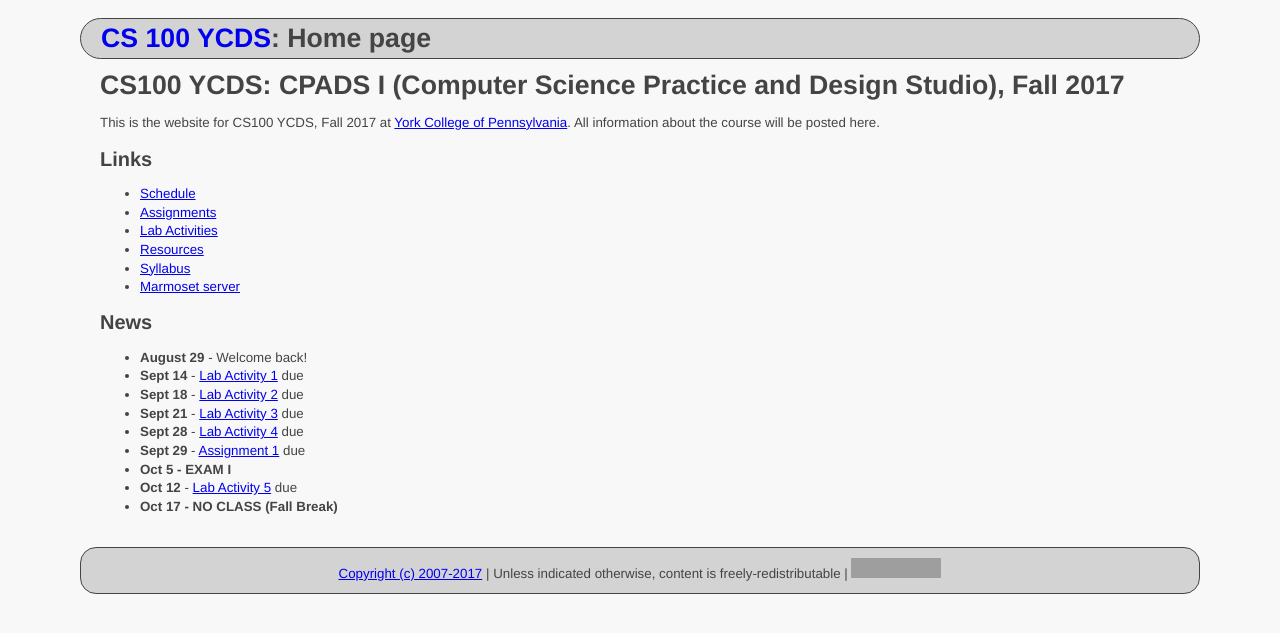
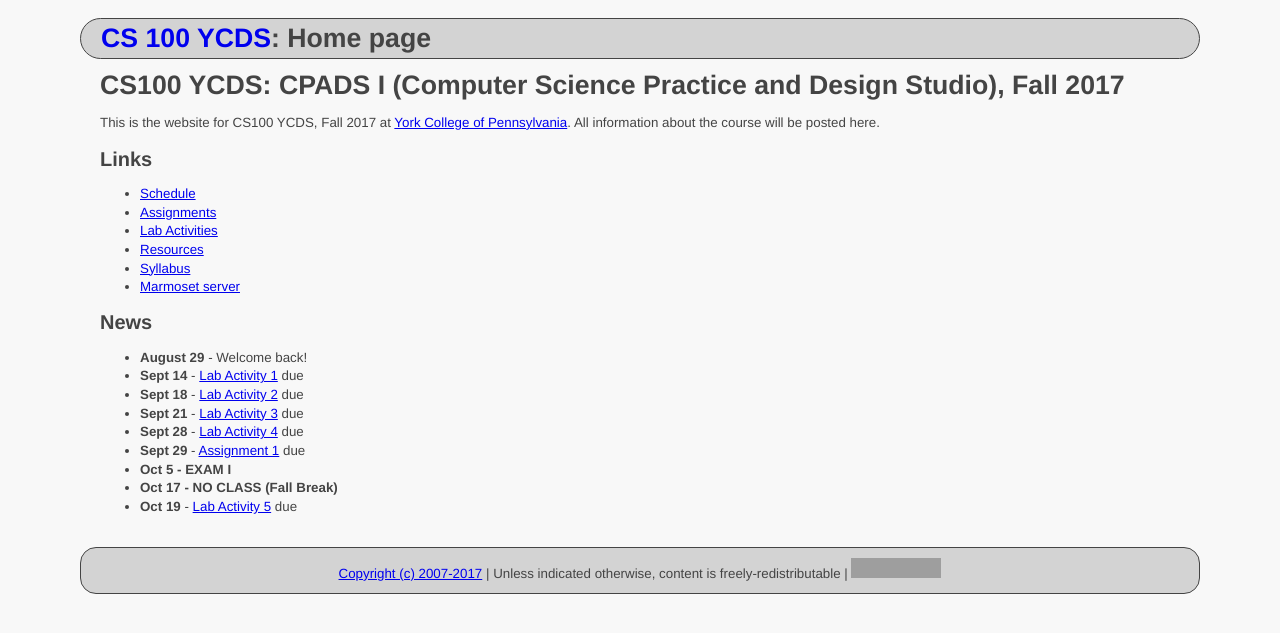
Before and after one commit to ycpcs/cs100-fall2017-ycds, a Jekyll site: the page built from index.md, in a window 1280 px wide. Shown: the top 633 px of the page. Built offline with Jekyll 4.4.1, drawn with Linux system fonts in a browser that asks for light colours; grey boxes are pictures that could not be loaded.

Commit message:
update lab 5 date
update lab 5 date

```diff
--- a/index.md
+++ b/index.md
@@ -27,8 +27,8 @@ All information about the course will be posted here.
 * **Sept 28** - [Lab Activity 4](labs/CPADS_Lab4.pdf) due
 * **Sept 29** - [Assignment 1](assign/CPADS_Assign1.pdf) due
 * **Oct 5 - EXAM I**
-* **Oct 12** - [Lab Activity 5](labs/CPADS_Lab5.pdf) due
 * **Oct 17 - NO CLASS (Fall Break)**
+* **Oct 19** - [Lab Activity 5](labs/CPADS_Lab5.pdf) due
 
 <!--
 * **Sept 28** - [Assignment 1](assign/CPADS_Assign1.pdf) due
```
Also changed, not shown: labs/index.md (+1 -1 lines).
